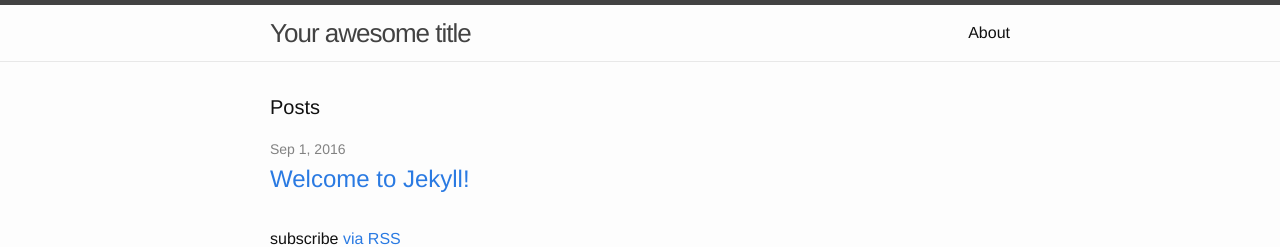
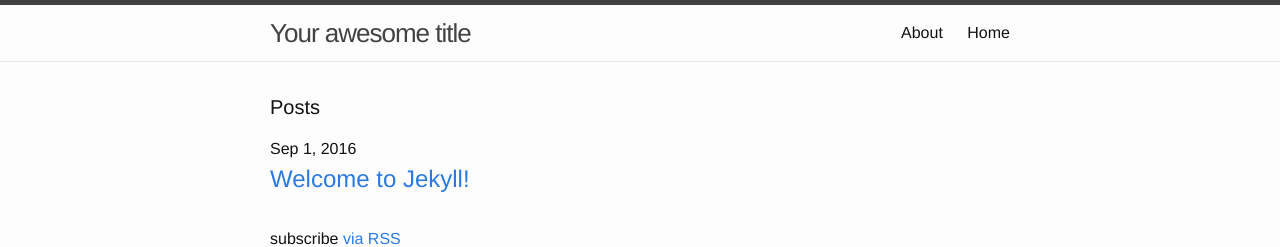
Before and after one commit to cfjedimaster/forestry_test, a Jekyll site: the page built from index.html, in a window 1280 px wide. Shown: the top 247 px of the page. Built offline with Jekyll 4.4.1, drawn with Linux system fonts in a browser that asks for light colours.

Commit message:
Update from Forestry.io - index.html

```diff
--- a/index.html
+++ b/index.html
@@ -1,7 +1,7 @@
 ---
+title: Home
 layout: default
 ---
-
 <div class="home">
 
   <h1 class="page-heading">Posts</h1>
@@ -9,7 +9,7 @@
   <ul class="post-list">
     {% for post in site.posts %}
       <li>
-        <span class="post-meta">{{ post.date | date: "%b %-d, %Y" }}</span>
+        {{ post.date | date: "%b %-d, %Y" }}
 
         <h2>
           <a class="post-link" href="{{ post.url | prepend: site.baseurl }}">{{ post.title }}</a>
@@ -18,6 +18,6 @@
     {% endfor %}
   </ul>
 
-  <p class="rss-subscribe">subscribe <a href="{{ "/feed.xml" | prepend: site.baseurl }}">via RSS</a></p>
+  <p class="rss-subscribe">subscribe <a href="{{ " feed.xml"="" |="" prepend:="" site.baseurl="" }}"="">via RSS</a></p>
 
 </div>
```
